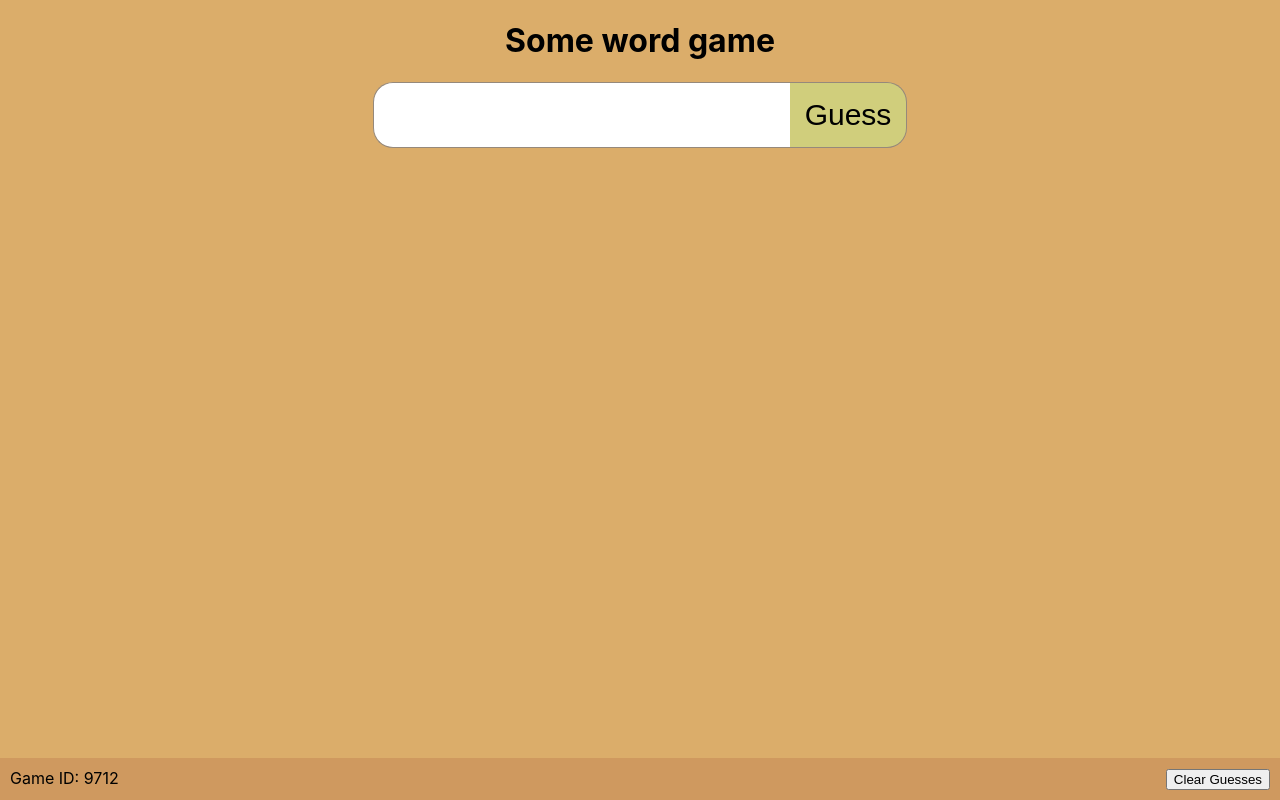
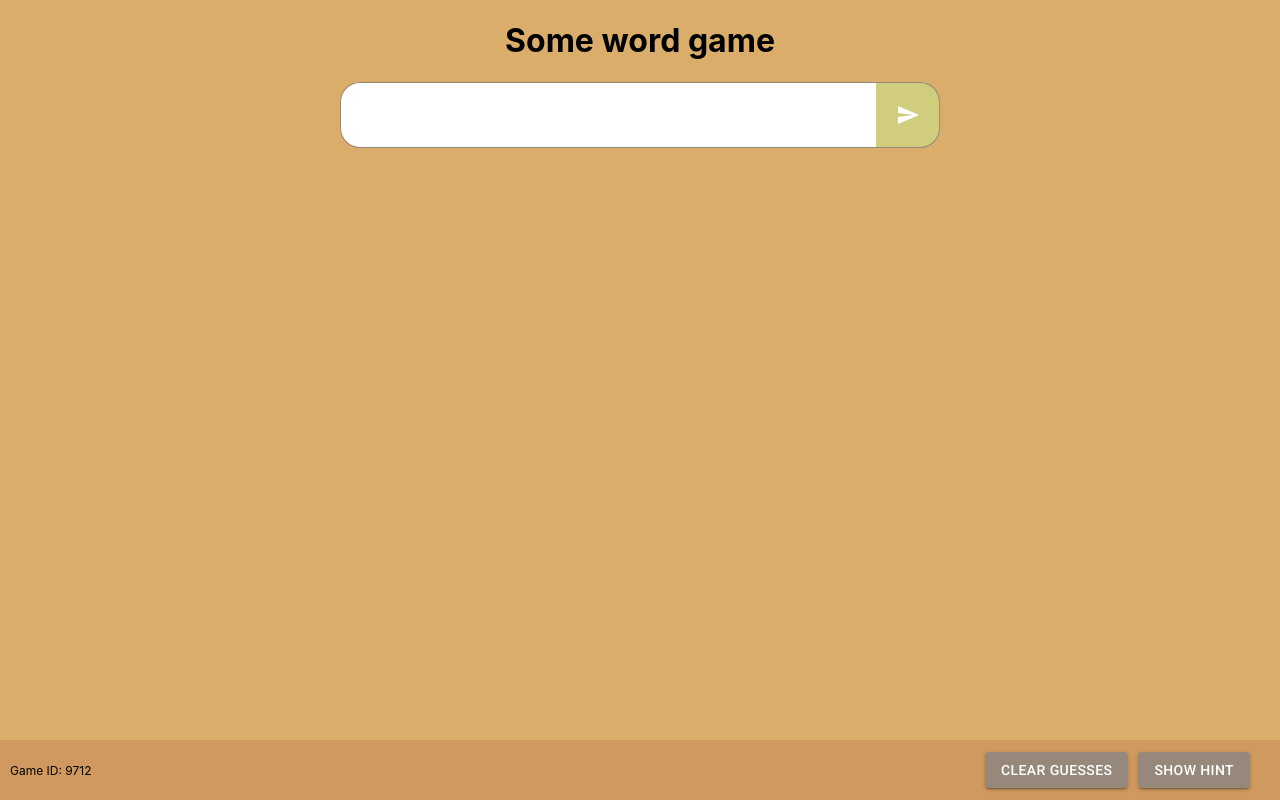
Before and after one commit to mattl5543/levio, a React (Create React App) app: page / in a window 1280 px wide. Built offline with nearby package versions, Linux system fonts and the light colour scheme.

Commit message:
Pretty much working

```diff
--- a/src/App.tsx
+++ b/src/App.tsx
@@ -2,13 +2,27 @@ import React, { useEffect, useState } from "react";
 import { LevenshteinDistance } from "./Lev";
 import { GuessStoreHelper } from "./Helpers/GuessStore";
 import { GameHelper } from "./Helpers/GameHelper";
-import { IconButton, Tooltip } from "@mui/material";
+import {
+  Accordion,
+  AccordionDetails,
+  AccordionSummary,
+  IconButton,
+  Tooltip,
+  Typography,
+} from "@mui/material";
 import HelpOutlineIcon from "@mui/icons-material/HelpOutline";
+import SendIcon from "@mui/icons-material/Send";
+import ExpandMoreIcon from "@mui/icons-material/ExpandMore";
+import Button from "@mui/material/Button";
 
 function App() {
   const [currentInput, setCurrentInput] = useState<string>("");
   const [lastWord, setLastWord] = useState<string>("");
   const [distance, setDistance] = useState<number>();
+  const [winState, setWinState] = useState<boolean>(false);
+
+  const [hint, setHint] = useState<string>("");
+  const [showHint, setShowHint] = useState<boolean>(false);
 
   const [alreadyGuessed, setAlreadyGuessed] = useState<string>("");
 
@@ -27,12 +41,19 @@ function App() {
       distance: currentDistance.distance,
     };
 
+    if (currentDistance.distance === 0) {
+      setWinState(true);
+    } else {
+      setWinState(false);
+    }
+
     const alreadyGuessed = guesses.find(
       (o) => o.value.toLowerCase() == guess.value.toLowerCase()
     );
 
     setDistance(guess.distance);
     setLastWord(guess.value);
+    setCurrentInput("");
 
     if (!alreadyGuessed) {
       setAlreadyGuessed("");
@@ -45,9 +66,25 @@ function App() {
     }
   };
 
+  useEffect(() => {
+    if (lastWord.length < todaysWord.length) {
+      setHint("You are missing some letters");
+    }
+    if (lastWord.length > todaysWord.length) {
+      setHint("Your word has too many letters");
+    }
+    if (lastWord.length == todaysWord.length) {
+      setHint(
+        `Your word is the correct length but ${distance} letters are incorrect`
+      );
+    }
+  }, [lastWord]);
+
   return (
     <div className="App">
       <h1>Some word game</h1>
+
+      <div className="main-wrapper">
         <form
           className="word-input"
           onSubmit={(ev) => {
@@ -60,17 +97,29 @@ function App() {
             type="text"
             pattern="[a-zA-Z]+"
             required
+            value={currentInput}
             onChange={(ev) => {
               setCurrentInput(ev.target.value);
             }}
           />
-        <button className="guess-button" type="submit">
-          Guess
-        </button>
+
+          <Button
+            variant="contained"
+            disableElevation
+            className="guess-button"
+            type="submit"
+          >
+            <SendIcon />
+          </Button>
         </form>
 
         <div className="current-container">
-        {lastWord && (
+          {lastWord && winState && (
+            <>
+              <span className="last-word">{lastWord}</span> is the answer!
+            </>
+          )}
+          {lastWord && !winState && (
             <>
               <span className="last-word">{lastWord}</span> is{" "}
               <span className="distance">{distance}</span> operations away from
@@ -90,13 +139,14 @@ function App() {
         <div className="guess-container">
           {guesses.length > 0 && (
             <>
-            <h3>Your guesses today:</h3>
+              <h3>Your Guesses</h3>
               <ul>
                 {guesses
                   .sort((a, b) => a.distance - b.distance)
                   .map((guess) => {
                     return (
                       <li
+                        key={guess.value}
                         className={`guess ${
                           alreadyGuessed.toLowerCase() ==
                           guess.value.toLowerCase()
@@ -109,7 +159,9 @@ function App() {
                         }`}
                       >
                         <div className={`guess-value`}>{guess.value}</div>
-                      <div className="guess-distance">{guess.distance}</div>
+                        <div className="guess-distance">
+                          {guess.distance == 0 ? "WINNER" : guess.distance}
+                        </div>
                       </li>
                     );
                   })}
@@ -117,18 +169,28 @@ function App() {
             </>
           )}
         </div>
+      </div>
 
       <div className="footer">
-        <div className="game-id">Game ID: {gameId}</div>
-        <div className="game-options">
-          <button
+        <div className="footer-info">Game ID: {gameId}</div>
+        <div className="footer-options">
+          <Button
+            variant="contained"
             onClick={() => {
               GuessStoreHelper.clearAll();
               setGuesses([]);
             }}
           >
             Clear Guesses
-          </button>
+          </Button>
+          <Button
+            variant="contained"
+            onClick={() => {
+              setShowHint(!showHint);
+            }}
+          >
+            {showHint ? hint : "Show Hint"}
+          </Button>
         </div>
       </div>
     </div>
--- a/src/Lev.ts
+++ b/src/Lev.ts
@@ -19,34 +19,32 @@ export const LevenshteinDistance = (
 
   // Create base matrix
   const levMatrix: Array<Array<number>> = [];
-  for (let i = 0; i < sourceSplit.length; i++) {
+  for (let i = 0; i <= sourceSplit.length; i++) {
     levMatrix[i] = [];
-    for (let j = 0; j < targetSplit.length; j++) {
+    for (let j = 0; j <= targetSplit.length; j++) {
       levMatrix[i][j] = 0;
     }
   }
 
-  for (let i = 1; i < sourceSplit.length; i++) {
+  for (let i = 1; i <= sourceSplit.length; i++) {
     levMatrix[i][0] = i;
   }
 
-  for (let j = 1; j < targetSplit.length; j++) {
+  for (let j = 1; j <= targetSplit.length; j++) {
     levMatrix[0][j] = j;
   }
 
   // Calculate distance
-  for (let j = 1; j < targetSplit.length; j++) {
-    for (let i = 1; i < sourceSplit.length; i++) {
-      let subCost = 0;
-      if (sourceSplit[i] !== targetSplit[j]) {
-        subCost = 1;
+  for (let j = 1; j <= targetSplit.length; j++) {
+    for (let i = 1; i <= sourceSplit.length; i++) {
+      let subCost = 1;
+      if (sourceSplit[i - 1] == targetSplit[j - 1]) {
+        subCost = 0;
       }
 
       const removeCost = levMatrix[i - 1][j] + 1;
       const insertCost = levMatrix[i][j - 1] + 1;
       const totalSubCost = levMatrix[i - 1][j - 1] + subCost;
-      console.log(removeCost, insertCost, totalSubCost);
-
       const cost = Math.min(removeCost, insertCost, totalSubCost);
 
       switch (cost) {
@@ -65,11 +63,9 @@ export const LevenshteinDistance = (
     }
   }
 
-  console.log(levMatrix);
-
   // Last entry in the matrix is the distance
   return {
-    distance: levMatrix[sourceSplit.length - 1][targetSplit.length - 1],
+    distance: levMatrix[sourceSplit.length][targetSplit.length],
     removals: removals,
     additions: additions,
     substitutions: substitutions,
--- a/src/scss/App.scss
+++ b/src/scss/App.scss
@@ -13,28 +13,60 @@ body {
 
 .App {
   text-align: center;
+  position: relative;
+  margin-bottom: 100px;
 
   .footer {
+    display: flex;
     position: fixed;
     bottom: 0;
     left: 0;
-    width: 100vw;
+    width: 100%;
+    height: 60px;
     padding: 10px;
     background-color: $primary-accent;
+    text-align: left;
+    align-items: center;
+    box-sizing: border-box;
 
-    .game-id {
-      float: left;
+    .footer-info {
+      flex-grow: 9;
+      font-size: 12px;
+    }
+
+    .footer-options {
+      flex-grow: 1;
+      text-align: right;
+      margin-right: 20px;
+
+      button {
+        margin-left: 10px;
+        background-color: $secondary-accent;
       }
     }
   }
 
-.App .game-options {
-  float: right;
-  margin-right: 20px;
+  .hinter-wrapper {
+    position: fixed;
+    bottom: 60px;
+  }
 }
 
+.main-wrapper {
+  max-width: 600px;
+  width: 90vw;
+  margin: auto;
+  display: flex;
+  flex-direction: column;
+  flex-wrap: nowrap;
+  align-items: stretch;
+
   .word-input {
+    display: flex;
+    width: 100%;
+
     .guess-input {
+      flex-grow: 1;
       padding: 15px;
       font-size: 30px;
       border: 1px solid $secondary-accent;
@@ -49,11 +81,14 @@ body {
       border: 1px solid $secondary-accent;
       border-radius: 0 20px 20px 0;
       border-left: 0;
+      width: auto;
     }
   }
 
   .current-container {
-  padding: 10px;
+    margin-top: 10px;
+    margin-bottom: 10px;
+    text-align: left;
     .last-word {
       text-transform: capitalize;
       font-size: 1.5em;
@@ -64,21 +99,33 @@ body {
   }
 
   .guess-container {
-  display: inline-block;
+    display: flex;
+    flex-direction: column;
     text-align: left;
-  width: 400px;
+    margin-bottom: 20px;
+    border-radius: 20px;
+    background-color: #fff;
+
+    h3 {
+      margin: 10px 0 10px 0;
+      text-align: center;
+    }
 
     ul {
       list-style: none;
       padding: 0;
+      margin: 0;
+      margin-top: 10px;
     }
 
     .guess {
+      flex-grow: 1;
+      margin-left: 16px;
+      margin-right: 16px;
+      margin-bottom: 2px;
       padding-left: 8px;
       padding-right: 8px;
-    margin-bottom: 2px;
-    border-bottom: 1px solid $secondary-accent;
-    border-radius: 20px;
+      border-bottom: 1px solid $primary-accent;
       line-height: 35px;
       box-sizing: border-box;
       overflow: hidden;
@@ -89,6 +136,10 @@ body {
 
       &.last-guess {
         animation: 1s ease unroll;
+      }
+
+      &:last-of-type {
+        margin-bottom: 20px;
       }
     }
 
@@ -109,3 +160,4 @@ body {
       }
     }
   }
+}
```
Lines whose indentation alone changed are shown as unchanged.
